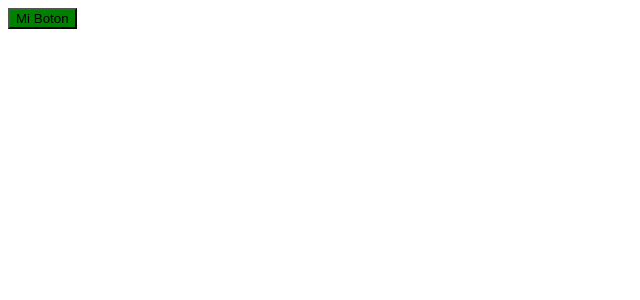
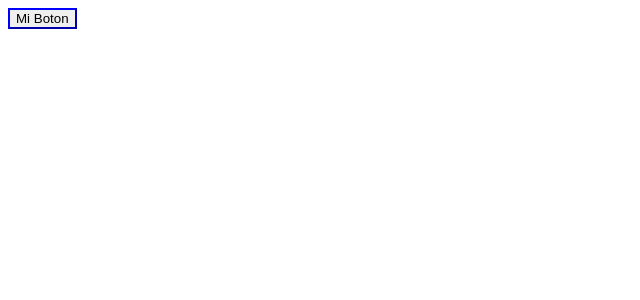
Before and after one commit to pablocastillo2017/Angular-8, an Angular app: page / in a window 1280 px wide. Shown: the top 300 px of the page, without its empty margins (0-640 px from the left). Built offline with nearby package versions, Linux system fonts and the light colour scheme.

Commit message:
Angular8 11- Style Binding

```diff
--- a/src/app/app.component.ts
+++ b/src/app/app.component.ts
@@ -2,15 +2,11 @@ import { Component } from '@angular/core';
 
 @Component({
   selector: 'app-root',
-  template: ` <button [class.activo]="isActive">Mi Boton</button> `,
-  styles: [
-    `
-      .activo {
-        background: green;
-      }
-    `,
-  ],
+  template: `
+    <button [style.borderColor]="isActive ? 'red' : 'blue'">Mi Boton</button>
+  `,
+  styles: [``],
 })
 export class AppComponent {
-  isActive = true;
+  isActive = false;
 }
```
